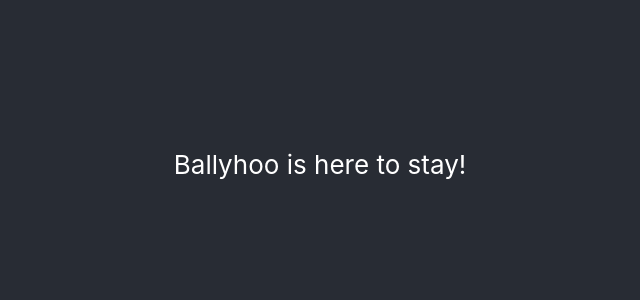
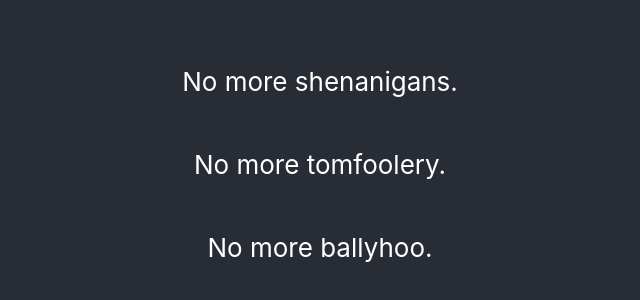
Before and after one commit to wbruntra/ballyhoo, a React (Create React App) app: page / in a window 1280 px wide. Shown: the part 236-536 px from the top of the page, without its empty margins (320-960 px from the left). Built offline with nearby package versions, Linux system fonts and the light colour scheme.

Commit message:
Add the quote

```diff
--- a/src/App.js
+++ b/src/App.js
@@ -4,7 +4,9 @@ function App() {
   return (
     <div className="App">
       <header className="App-header">
-        <p>Ballyhoo is here to stay!</p>
+        <p>No more shenanigans. </p>
+        <p>No more tomfoolery.</p>
+        <p>No more ballyhoo.</p>
       </header>
     </div>
   )
```
Also changed, not shown: src/logo.svg (deleted).
